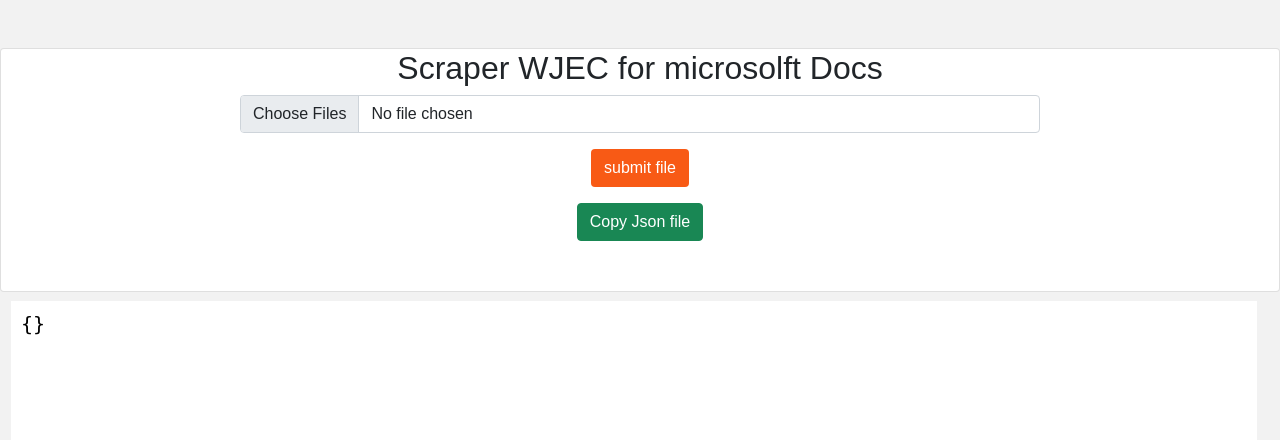
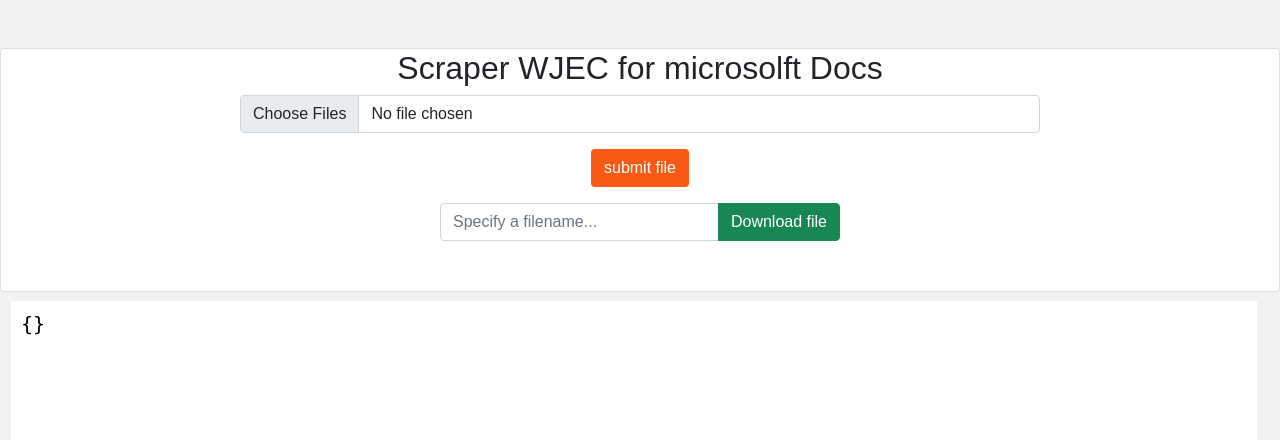
Before and after one commit to rhysrob/stroyboard-import, a Django app: page / in a window 1280 px wide. Shown: the top 440 px of the page. Run offline with Django 3.2, Linux system fonts and the light colour scheme; some libraries are stand-ins or nearby versions.

Commit message:
Add downloader of files

```diff
--- a/templates/scraper.html
+++ b/templates/scraper.html
@@ -5,7 +5,8 @@
 <style>
   /* Please see the article */
 
-#editing, #highlighting {
+  #editing,
+  #highlighting {
     /* Both elements need the same text and space styling so they are directly on top of each other */
     margin: 10px;
     padding: 10px;
@@ -13,7 +14,10 @@
     width: calc(100% - 32px);
     height: 700px;
   }
-#editing, #highlighting, #highlighting * {
+
+  #editing,
+  #highlighting,
+  #highlighting * {
     /* Also add text styles to highlighing tokens */
     font-size: 15pt;
     font-family: monospace;
@@ -22,13 +26,13 @@
   }
 
 
-#editing, #highlighting {
+  #editing,
+  #highlighting {
     /* In the same place */
     position: absolute;
     top: 100;
     left: 0;
   }
-
 </style>
 
 <section class="mt-5 card text-center">
@@ -37,69 +41,72 @@
     <form class="admin-form" method="POST" enctype="multipart/form-data" action="">
       {% csrf_token %}
       <div class="input-group mb-3">
-            <input type="file" class="form-control"  id="myFile" name="filename" id="inputGroupFile02" multiple>
+        <input type="file" class="form-control" id="myFile" name="filename" id="inputGroupFile02" multiple>
       </div>
       <!-- submit button -->
       <div class="mb-3">
         <input class="btn my_hover user_button_sm" type="submit" value="submit file">
       </div>
     </form>
-           <!-- submit button -->
-           <div class="mb-3">
-            <button class="btn btn-success" onclick="copy()">Copy Json file </button>
+
+    <div class="input-group mb-3" style="width:400px; margin: auto;">
+      <input type="text" id="filename" class="form-control" placeholder="Specify a filename..."  aria-describedby="button-addon2">
+      <button id="download" class="btn btn-success" type="button" id="button-addon2">Download file</button>
     </div>
 
+
+
     <p style="margin-top: 50px;">
-            <textarea placeholder="" id="editing" spellcheck="false" oninput="update(this.value); sync_scroll(this);" onscroll="sync_scroll(this);" onkeydown="check_tab(this, event);">{{dic}}</textarea>
+      <textarea placeholder="" id="editing" spellcheck="false" oninput="update(this.value); sync_scroll(this);"
+        onscroll="sync_scroll(this);" onkeydown="check_tab(this, event);">{{dic}}</textarea>
     </p>
   </div>
 </section>
 
 <script>
-// copy from the textearea
-function copy() {
-  let textarea = document.getElementById("editing");
-  textarea.select();
-  document.execCommand("copy");
+// save text to file with javascript
+function downloadFile(filename, content) {
+  // It works on all HTML5 Ready browsers as it uses the download attribute of the <a> element:
+  const element = document.createElement('a');
+
+  //A blob is a data type that can store binary data
+  // "type" is a MIME type
+  // It can have a different value, based on a file you want to save
+  const blob = new Blob([content], { type: 'plain/text' });
+
+  //createObjectURL() static method creates a DOMString containing a URL representing the object given in the parameter.
+  const fileUrl = URL.createObjectURL(blob);
+
+  //setAttribute() Sets the value of an attribute on the specified element.
+  element.setAttribute('href', fileUrl); //file location
+  element.setAttribute('download', filename); // file name
+  element.style.display = 'none';
+
+  //use appendChild() method to move an element from one element to another
+  document.body.appendChild(element);
+  element.click();
+
+  //The removeChild() method of the Node interface removes a child node from the DOM and returns the removed node
+  document.body.removeChild(element);
+};
+
+window.onload = () => {
+  document.getElementById('download').
+  addEventListener('click', e => {
+
+    //The value of the file name input box
+    const filename = document.getElementById('filename').value;
+
+    //The value of what has been input in the textarea
+    const content = document.getElementById('editing').value;
+
+    // The && (logical AND) operator indicates whether both operands are true. If both operands have nonzero values, the result has the value 1 . Otherwise, the result has the value 0.
+
+    if (filename && content) {
+      downloadFile(filename, content);
     }
+  });
+};
 
-
-// HTML CSS JSResult Skip Results Iframe
-// EDIT ON
-function update(text) {
-  let result_element = document.querySelector("#highlighting-content");
-  // Handle final newlines (see article)
-  if(text[text.length-1] == "\n") {
-    text += " ";
-  }
-  // Update code
-  result_element.innerHTML = text.replace(new RegExp("&", "g"), "&amp;").replace(new RegExp("<", "g"), "&lt;"); /* Global RegExp */
-  // Syntax Highlight
-  Prism.highlightElement(result_element);
-}
-
-function sync_scroll(element) {
-  /* Scroll result to scroll coords of event - sync with textarea */
-  let result_element = document.querySelector("#highlighting");
-  // Get and set x and y
-  result_element.scrollTop = element.scrollTop;
-  result_element.scrollLeft = element.scrollLeft;
-}
-
-function check_tab(element, event) {
-  let code = element.value;
-  if(event.key == "Tab") {
-    /* Tab key pressed */
-    event.preventDefault(); // stop normal
-    let before_tab = code.slice(0, element.selectionStart); // text before tab
-    let after_tab = code.slice(element.selectionEnd, element.value.length); // text after tab
-    let cursor_pos = element.selectionStart + 1; // where cursor moves after tab - moving forward by 1 char to after tab
-    element.value = before_tab + "\t" + after_tab; // add tab char
-    // move cursor
-    element.selectionStart = cursor_pos;
-    element.selectionEnd = cursor_pos;
-    update(element.value); // Update text to include indent
-  }
-}
 </script>
 {% endblock content %}
```
Lines whose indentation alone changed are shown as unchanged.
